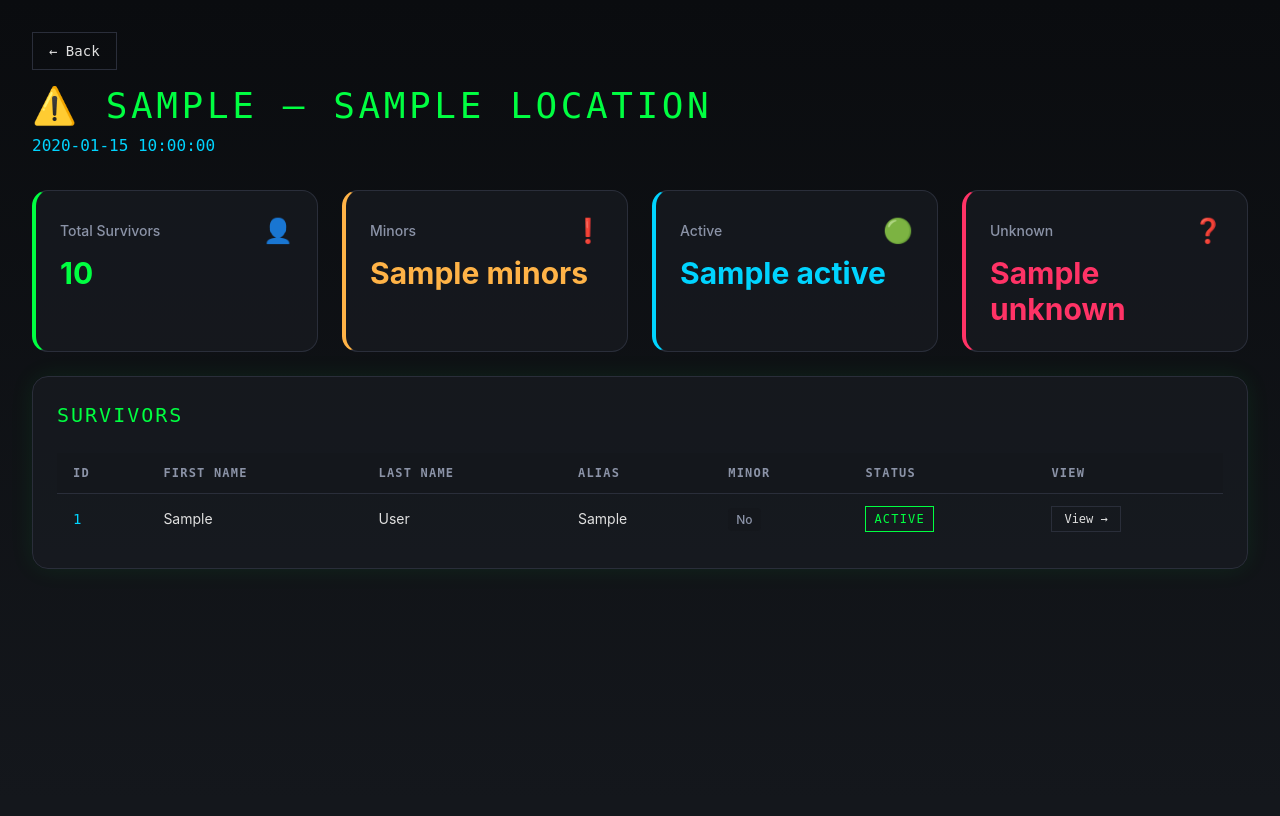
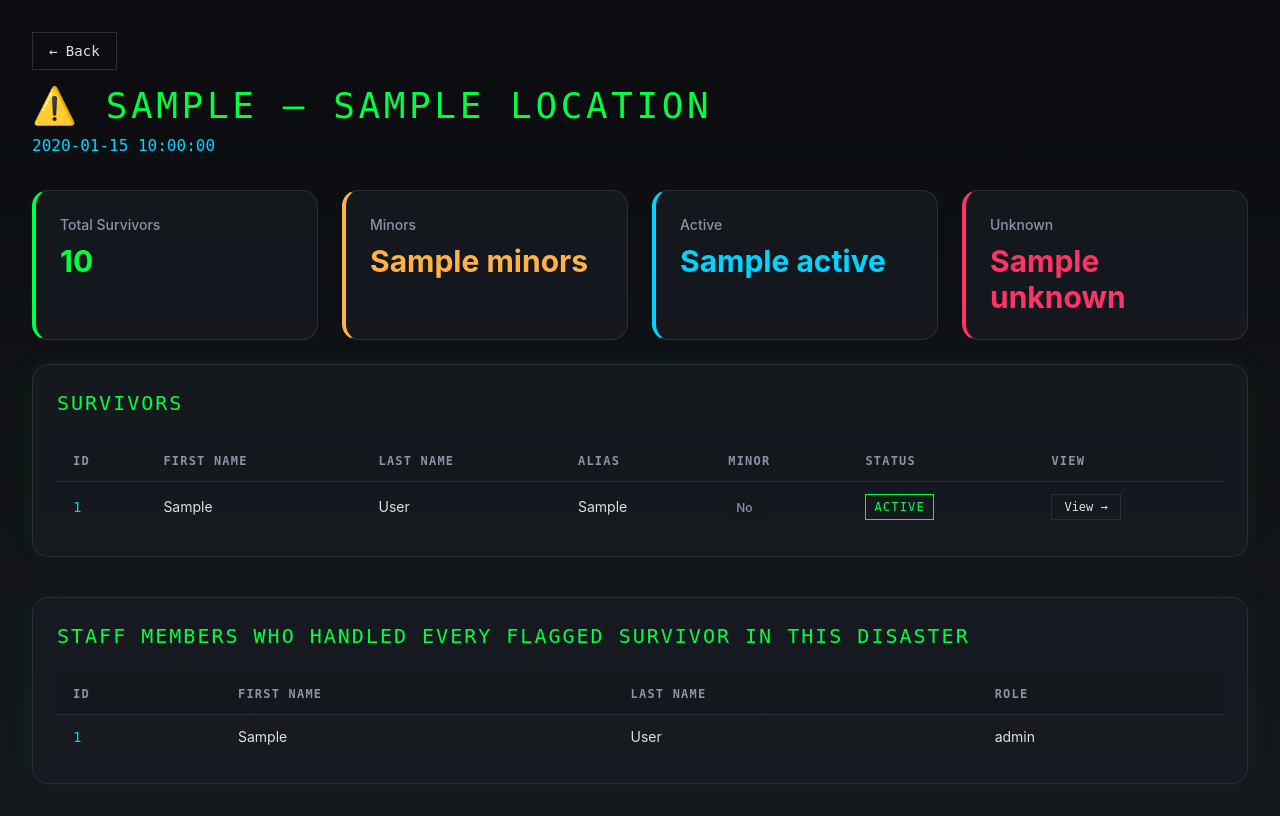
Before and after one commit to bka81/survivor-record-tracker, a Flask app: template templates/disaster_detail.html in a window 1280 px wide. Before the commit the page ends 569 px from the top, so only its background shows below. Run offline with Flask 3, Linux system fonts and the light colour scheme; the template is opened without the code that fills it: most values are stand-ins (such as "Sample title", 1, 10 or a date in 2020).

Commit message:
added division query

```diff
--- a/app.py
+++ b/app.py
@@ -699,11 +699,41 @@ def disaster_detail(disaster_id):
         """, (disaster_id,))
         stats = cursor.fetchone()
 
+        cursor.execute("""
+            SELECT
+                u.userID, u.firstName, u.lastName,
+                CASE
+                    WHEN r.userID IS NOT NULL THEN 'Responder'
+                    WHEN fs.userID IS NOT NULL THEN 'Facility Staff'
+                END AS role
+            FROM Users u
+            LEFT JOIN Responder r ON u.userID = r.userID
+            LEFT JOIN FacilityStaff fs ON u.userID = fs.userID
+            WHERE (r.userID is NOT NULL OR fs.userID is NOT NULL)
+                AND NOT EXISTS(
+                    SELECT s.survivorID
+                    FROM SurvivorRecord s
+                    WHERE s.disasterID = %s
+                        AND EXISTS(
+                            SELECT 1
+                            FROM Flag f
+                            WHERE f.survivorID = s.survivorID
+                       )
+                        AND NOT EXISTS(
+                            SELECT 1
+                            FROM TransferEvent t
+                            WHERE t.userID = u.userID
+                            AND t.survivorID = s.survivorID
+                       )
+                )
+        """, (disaster_id,))
+        division_staff = cursor.fetchall()
     conn.close()
     return render_template("disaster_detail.html",
                            disaster=disaster,
                            survivors=survivors,
-                           stats=stats)  # Removed duplicate return
+                           stats=stats,
+                           division_staff = division_staff)
 
 @app.route("/db-test")
 def db_test():
--- a/static/css/output.css
+++ b/static/css/output.css
@@ -240,6 +240,9 @@
   }
   .mt-8 {
     margin-top: calc(var(--spacing) * 8);
+  }
+  .mt-10 {
+    margin-top: calc(var(--spacing) * 10);
   }
   .mr-2 {
     margin-right: calc(var(--spacing) * 2);
--- a/templates/disaster_detail.html
+++ b/templates/disaster_detail.html
@@ -26,7 +26,7 @@
       <div class="rounded-2xl border border-[var(--color-border)] bg-[var(--color-surface)]/60 p-6 border-l-4 border-l-[var(--color-success)]">
         <div class="flex justify-between items-center mb-2">
           <span class="text-[var(--color-muted)] text-sm font-medium">Total Survivors</span>
-          <span class="text-2xl">👤</span>
+          <span class="text-2xl"></span>
         </div>
         <div class="text-3xl font-bold text-[var(--color-success)]">{{ stats.total }}</div>
       </div>
@@ -35,7 +35,7 @@
       <div class="rounded-2xl border border-[var(--color-border)] bg-[var(--color-surface)]/60 p-6 border-l-4 border-l-[var(--color-warning)]">
         <div class="flex justify-between items-center mb-2">
           <span class="text-[var(--color-muted)] text-sm font-medium">Minors</span>
-          <span class="text-2xl">❗</span>
+          <span class="text-2xl"></span>
         </div>
         <div class="text-3xl font-bold text-[var(--color-warning)]">{{ stats.minors }}</div>
       </div>
@@ -44,7 +44,7 @@
       <div class="rounded-2xl border border-[var(--color-border)] bg-[var(--color-surface)]/60 p-6 border-l-4 border-l-[var(--color-cyber)]">
         <div class="flex justify-between items-center mb-2">
           <span class="text-[var(--color-muted)] text-sm font-medium">Active</span>
-          <span class="text-2xl">🟢</span>
+          <span class="text-2xl"></span>
         </div>
         <div class="text-3xl font-bold text-[var(--color-cyber)]">{{ stats.active }}</div>
       </div>
@@ -53,7 +53,7 @@
       <div class="rounded-2xl border border-[var(--color-border)] bg-[var(--color-surface)]/60 p-6 border-l-4 border-l-[var(--color-danger)]">
         <div class="flex justify-between items-center mb-2">
           <span class="text-[var(--color-muted)] text-sm font-medium">Unknown</span>
-          <span class="text-2xl">❓</span>
+          <span class="text-2xl"></span>
         </div>
         <div class="text-3xl font-bold text-[var(--color-danger)]">{{ stats.unknown }}</div>
       </div>
@@ -116,6 +116,38 @@
       {% endif %}
     </section>
 
+    <section class="rounded-2xl mt-10 border border-[var(--color-border)] bg-[var(--color-surface)]/60 p-4 shadow-[0_0_24px_rgba(0,255,65,0.08)] sm:p-6">
+      <h3 class="mb-6 text-lg text-[var(--color-matrix)] sm:text-xl">Staff members who handled every flagged survivor in this disaster</h3>
+
+      {% if division_staff|length == 0 %}
+      <p class="text-[var(--color-muted)]">No staff member handled every flagged survivor in this disaster.</p>
+      {% else %}
+      <div class="overflow-x-auto">
+        <table class="w-full">
+          <thead class="bg-[var(--color-bg-900)] border-b border-[var(--color-border)]">
+            <tr>
+              <th class="px-4 py-3 text-left font-mono text-xs uppercase tracking-widest text-[var(--color-muted)]">ID</th>
+              <th class="px-4 py-3 text-left font-mono text-xs uppercase tracking-widest text-[var(--color-muted)]">First Name</th>
+              <th class="px-4 py-3 text-left font-mono text-xs uppercase tracking-widest text-[var(--color-muted)]">Last Name</th>
+              <th class="px-4 py-3 text-left font-mono text-xs uppercase tracking-widest text-[var(--color-muted)]">Role</th>
+
+            </tr>
+          </thead>
+          <tbody class="divide-y divide-[var(--color-border)]">
+            {% for staff in division_staff %}
+            <tr class="hover:bg-[var(--color-bg-900)] transition-colors">
+              <td class="px-4 py-3 font-mono text-sm text-[var(--color-cyber)]">{{ staff.userID }}</td>
+              <td class="px-4 py-3 text-sm">{{ staff.firstName or '—' }}</td>
+              <td class="px-4 py-3 text-sm">{{ staff.lastName or '—' }}</td>
+              <td class="px-4 py-3 text-sm">{{ staff.role or '—' }}</td>
+            </tr>
+            {% endfor %}
+          </tbody>
+        </table>
+      </div>
+      {% endif %}
+    </section>
+
   </div>
 </div>
 {% endblock %}
```
Also changed, not shown: templates/reviewer_dashboard.html (+4 -4 lines).
